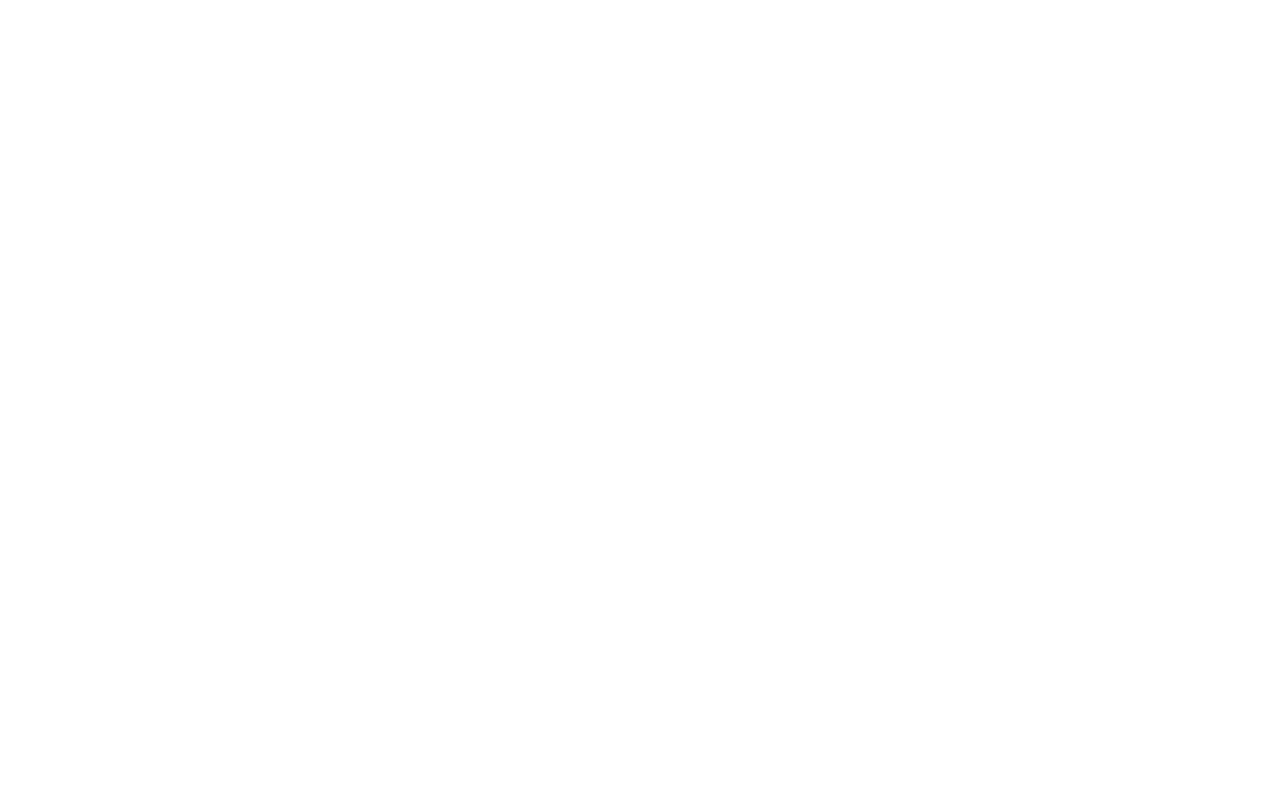
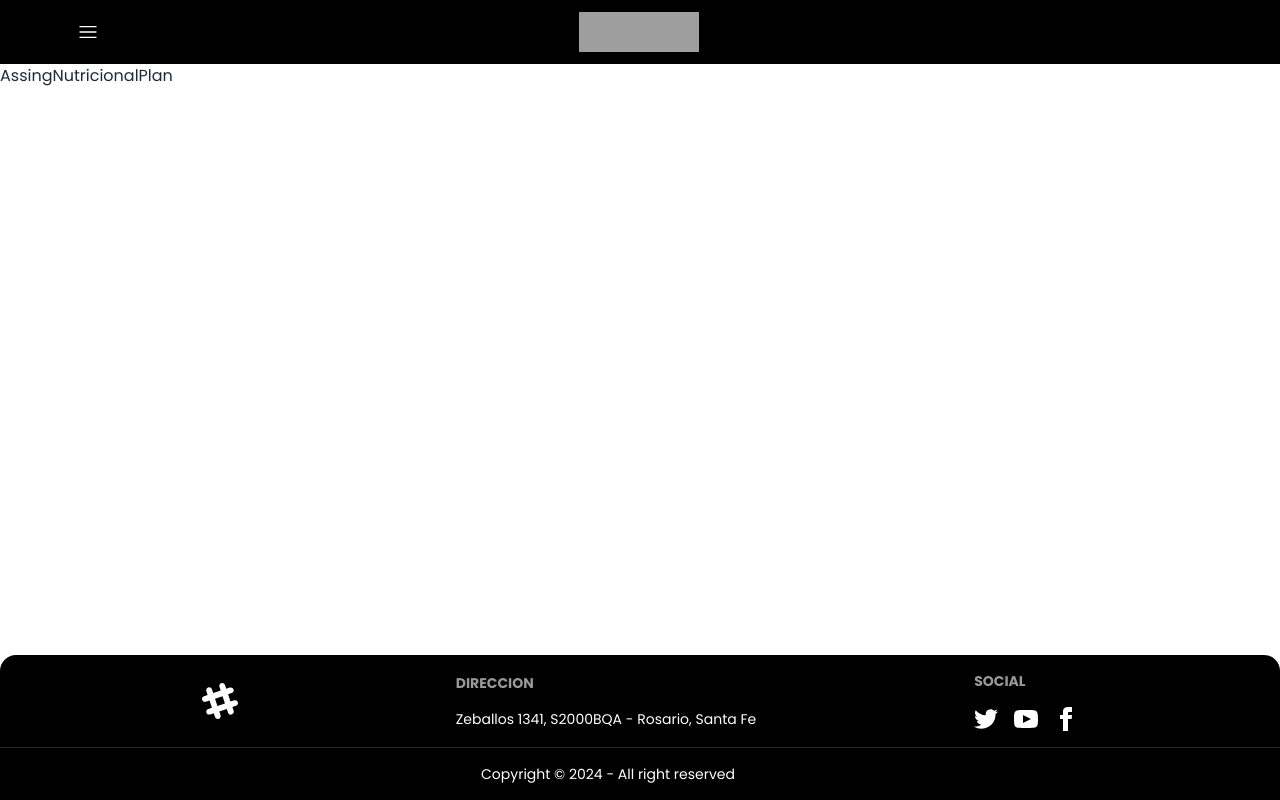
Before and after one commit to briziomauro/PPS-FrontEnd, a React (Vite) app: page /profesorid/assing-nutritional-plan in a window 1280 px wide. Built offline with nearby package versions, Linux system fonts and the light colour scheme; grey boxes are pictures that could not be loaded.

Commit message:
Feat: New routes

```diff
--- a/src/App.jsx
+++ b/src/App.jsx
@@ -11,6 +11,9 @@ import AdminPage from "./components/adminPage/AdminPage";
 import LocationsPage from "./components/locationsPage/LocationsPage";
 import UserCenter from "./components/userCenter/UserCenter";
 import AssingShiftsPage from "./components/assingShiftsPage/AssingShiftsPage";
+import NotFound from "./components/notFound/NotFound";
+import AssingNutricionalPlan from "./components/assingNutricionalPlan/AssingNutricionalPlan";
+import AssingRoutine from "./components/assingRoutine/AssingRoutine";
 
 function App() {
   const router = createBrowserRouter([
@@ -60,18 +63,18 @@ function App() {
     },
     {
       path: "/adminid/user-center",
-      element:(
-      <LayoutLogged>
-        <UserCenter/>
-      </LayoutLogged>
+      element: (
+        <LayoutLogged>
+          <UserCenter />
+        </LayoutLogged>
       ),
     },
     {
       path: "/adminid/assing-shift",
       element: (
-      <LayoutLogged>
-        <AssingShiftsPage/>
-      </LayoutLogged>
+        <LayoutLogged>
+          <AssingShiftsPage />
+        </LayoutLogged>
       ),
     },
     {
@@ -87,17 +90,27 @@ function App() {
       element: <></>,
     },
     {
-      path: "/profesorid/work-calendar",
-      element: <></>,
-    },
-    {
       path: "/profesorid/assing-nutritional-plan",
-      element: <></>,
+      element: (
+        <LayoutLogged>
+          <AssingNutricionalPlan />
+        </LayoutLogged>
+      ),
     },
     {
       path: "/profesorid/assing-routine",
-      element: <></>,
+      element: (
+        <LayoutLogged>
+          <AssingRoutine />
+        </LayoutLogged>
+      ),
     },
+    {
+      path: "*",
+      element: (
+        <NotFound />
+      ),
+    }
   ]);
 
   return <RouterProvider router={router} />;
--- /dev/null
+++ b/src/components/assingNutricionalPlan/AssingNutricionalPlan.jsx
@@ -0,0 +1,9 @@
+import React from 'react'
+
+const AssingNutricionalPlan = () => {
+  return (
+    <div>AssingNutricionalPlan</div>
+  )
+}
+
+export default AssingNutricionalPlan
--- /dev/null
+++ b/src/components/assingRoutine/AssingRoutine.jsx
@@ -0,0 +1,9 @@
+import React from 'react'
+
+const AssingRoutine = () => {
+  return (
+    <div>AssingRoutine</div>
+  )
+}
+
+export default AssingRoutine
--- /dev/null
+++ b/src/components/notFound/NotFound.jsx
@@ -0,0 +1,9 @@
+import React from 'react'
+
+const NotFound = () => {
+  return (
+    <div>NotFound</div>
+  )
+}
+
+export default NotFound
```
